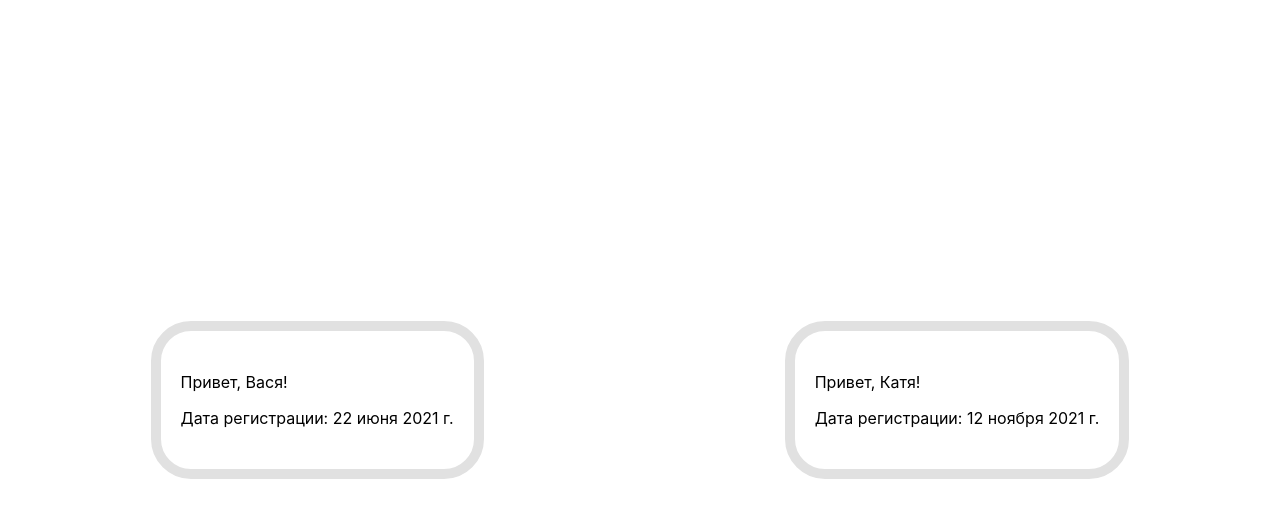
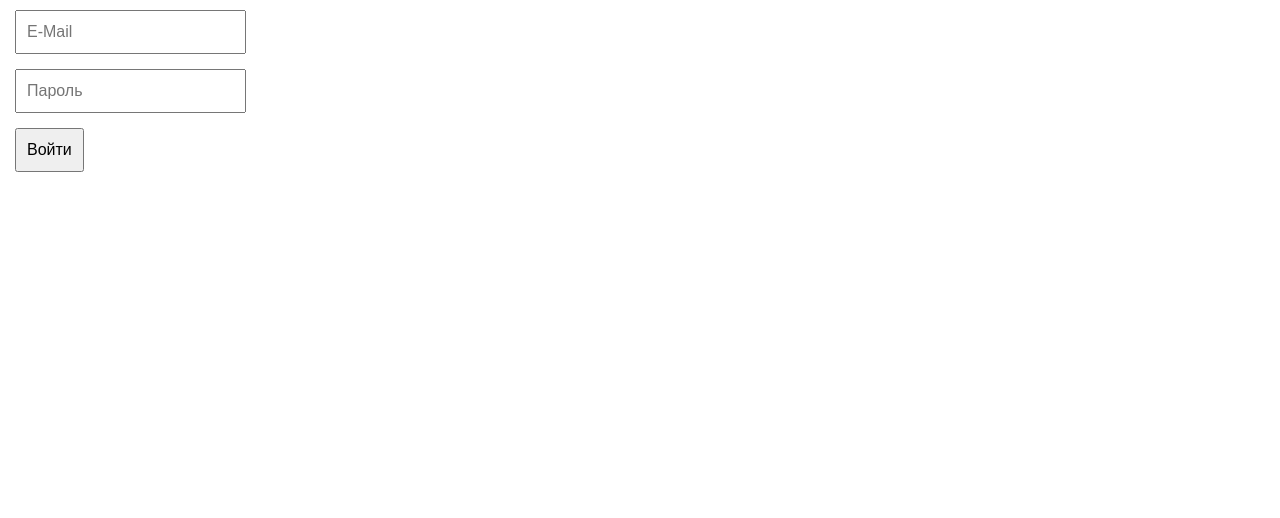
Before and after one commit to magickdaad/home-work-1, a React (Create React App) app: page / in a window 1280 px wide. Shown: the top 518 px of the page. Built offline with nearby package versions, Linux system fonts and the light colour scheme.

Commit message:
Сделал домашнее задание к уроку 11

```diff
--- a/src/index.css
+++ b/src/index.css
@@ -10,7 +10,7 @@ code {
   font-family: source-code-pro, Menlo, Monaco, Consolas, 'Courier New', monospace;
 }
 
-.profile-list {
+/* .profile-list {
   display: flex;
   justify-content: center;
   align-items: center;
@@ -24,4 +24,21 @@ code {
   border-radius: 40px;
   width: fit-content;
   margin: 0 auto;
+} */
+
+.form {
+  display: flex;
+  flex-direction: column;
+  margin: 10px 0 0 15px;
 }
+
+.form__input,.form__btn{
+  width: fit-content;
+  font-size: 16px;
+  line-height: 20px;
+  padding: 10px;
+}
+
+.form__input{
+  margin-bottom: 15px;
+}
--- a/src/index.js
+++ b/src/index.js
@@ -1,7 +1,7 @@
 import React from 'react';
 import ReactDOM from 'react-dom';
 import './index.css';
-import App from './tutorial-1/App';
+import App from './tutorial-2/App';
 
 ReactDOM.render(
   <React.StrictMode>
--- /dev/null
+++ b/src/tutorial-2/App.js
@@ -0,0 +1,46 @@
+import React from 'react';
+
+const App = () => {
+  let email = '';
+  let password = '';
+
+  const checkParams = (evt) => {
+    if (evt.target.type == 'text') {
+      email = evt.target.value;
+    } else if (evt.target.type == 'password') {
+      password = evt.target.value;
+    }
+  };
+
+  const handleSubmit = (evt) => {
+    evt.preventDefault();
+
+    if (email && password) {
+      console.log({ email, password });
+      document.querySelector('.form').reset();
+      email = '';
+      password = '';
+    } else {
+      alert('Заполните все поля');
+    }
+  };
+
+  return (
+    <div>
+      <form onSubmit={handleSubmit} className="form">
+        <input className="form__input" onChange={checkParams} type="text" placeholder="E-Mail" />
+        <input
+          className="form__input"
+          onChange={checkParams}
+          type="password"
+          placeholder="Пароль"
+        />
+        <button className="form__btn" type="submit">
+          Войти
+        </button>
+      </form>
+    </div>
+  );
+};
+
+export default App;
```
